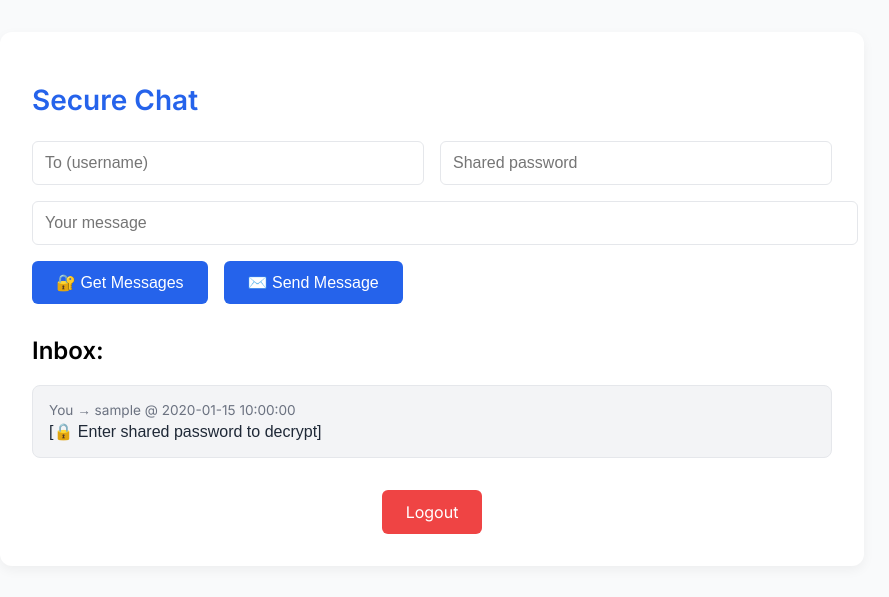
After one commit to dienmai123/finalProject, a Flask app: page /chat in a window 1280 px wide. The commit adds this page. Shown: the top 597 px of the page, without its empty margins (208-1097 px from the left). Run offline with Flask 3, Linux system fonts and the light colour scheme; a user stored in the database is signed in; tables that the repository leaves empty hold one stand-in row (values such as "Sample post").

Commit message:
added more stuff

```diff
--- a/app.py
+++ b/app.py
@@ -2,16 +2,14 @@ from flask import Flask, render_template, request, redirect, url_for, session, f
 import pyotp, qrcode, io, base64
 from models import db, User
 from datetime import datetime
-import os
-from dotenv import load_dotenv
+from models import Message
+from crypto_utils import encrypt_message, decrypt_message
 
-# Load environment variables from .env
-load_dotenv()
 
 # Initialize Flask application
 app = Flask(__name__)
 app.config['SQLALCHEMY_DATABASE_URI'] = 'sqlite:///2fa.db'
-app.config['SECRET_KEY'] = os.environ['SECRET_KEY']  # Load secret key securely
+app.config['SECRET_KEY'] = 'your-very-secret-key-123'  # Change this for production!
 db.init_app(app)
 
 # Create database tables
@@ -44,16 +42,12 @@ def setup_2fa(username):
     user = User.query.filter_by(username=username).first()
 
     # Generate random secret
-    if not user.get_totp_secret():
-        totp_secret = pyotp.random_base32()
-        user.set_totp_secret(totp_secret)
-        db.session.commit()
-    else:
-        totp_secret = user.get_totp_secret()
-
+    totp_secret = pyotp.random_base32()
+    user.totp_secret = totp_secret
+    db.session.commit()
 
     # Generate QR Code
-    totp_uri = pyotp.TOTP(totp_secret).provisioning_uri(
+    totp_uri = pyotp.totp.TOTP(totp_secret).provisioning_uri(
         name=username,
         issuer_name="Secure 2FA App"
     )
@@ -83,7 +77,7 @@ def login():
         session['username'] = username
         session['temp_user_id'] = user.id
 
-        if user.get_totp_secret():
+        if user.totp_secret:
             return redirect(url_for('verify_2fa'))
         else:
             flash('Login successful (No 2FA enabled)')
@@ -101,7 +95,7 @@ def verify_2fa():
 
     if request.method == 'POST':
         otp = request.form['otp']
-        totp = pyotp.TOTP(user.get_totp_secret())
+        totp = pyotp.TOTP(user.totp_secret)
 
         if totp.verify(otp):
             session['authenticated'] = True
@@ -152,7 +146,8 @@ def forgot_password():
             token = user.generate_reset_token()
             db.session.commit()
 
-            # For demonstration, display the reset link
+            # In a real application, I would send this link via email
+            # For demonstration, we'll just show it as a flash message
             reset_link = url_for('reset_password', token=token, _external=True)
             flash(f'Password reset link (for demonstration): {reset_link}')
             return redirect(url_for('forgot_password'))
@@ -188,6 +183,67 @@ def reset_password(token):
 
     return render_template('reset_password.html')
 
+@app.route('/chat', methods=['GET', 'POST'])
+def chat():
+    if not session.get('authenticated'):
+        return redirect(url_for('login'))
+
+    user = User.query.get(session['user_id'])
+    shared_password = request.form.get('shared_password')
+    action = request.form.get('action')
+
+    # Handle Send
+    if action == 'send':
+        receiver_username = request.form['receiver']
+        message_text = request.form['message']
+
+        if not receiver_username or not message_text or not shared_password:
+            flash("All fields required to send a message.")
+            return redirect(url_for('chat'))
+
+        receiver = User.query.filter_by(username=receiver_username).first()
+        if not receiver:
+            flash('Receiver does not exist.')
+            return redirect(url_for('chat'))
+
+        encrypted = encrypt_message(message_text, shared_password)
+        new_msg = Message(sender_id=user.id, receiver_id=receiver.id, ciphertext=encrypted)
+        db.session.add(new_msg)
+        db.session.commit()
+        flash('Message sent securely!')
+        return redirect(url_for('chat'))
+
+    # Handle Decryption (or just viewing inbox)
+    messages_raw = Message.query.filter(
+        (Message.sender_id == user.id) | (Message.receiver_id == user.id)
+    ).order_by(Message.timestamp.desc()).all()
+
+    decrypted_messages = []
+    for msg in messages_raw:
+        sender_user = User.query.get(msg.sender_id)
+        receiver_user = User.query.get(msg.receiver_id)
+
+        if msg.receiver_id == user.id:
+            if shared_password:
+                try:
+                    decrypted = decrypt_message(msg.ciphertext, shared_password).decode()
+                except Exception:
+                    decrypted = "[Decryption failed]"
+            else:
+                decrypted = "[🔒 Enter shared password to decrypt]"
+        else:
+            decrypted = "[📤 Message sent — content hidden here]"
+
+        decrypted_messages.append({
+            'sender_id': msg.sender_id,
+            'receiver_id': msg.receiver_id,
+            'sender_username': sender_user.username if sender_user else "Unknown",
+            'receiver_username': receiver_user.username if receiver_user else "Unknown",
+            'timestamp': msg.timestamp,
+            'plaintext': decrypted
+        })
+
+    return render_template("chat.html", user=user, messages=decrypted_messages)
 # Run the application
 if __name__ == '__main__':
     app.run(debug=True, host='0.0.0.0', port=5000)
--- /dev/null
+++ b/templates/chat.html
@@ -0,0 +1,165 @@
+<!DOCTYPE html>
+<html lang="en">
+<head>
+  <meta charset="UTF-8" />
+  <meta name="viewport" content="width=device-width, initial-scale=1.0"/>
+  <title>Secure Chat</title>
+  <link href="https://fonts.googleapis.com/css2?family=Inter:wght@400;600&display=swap" rel="stylesheet"/>
+  <style>
+    :root {
+      --primary: #2563eb;
+      --secondary: #f3f4f6;
+      --bg: #f9fafb;
+      --card: #ffffff;
+      --border: #e5e7eb;
+      --text-dark: #1f2937;
+      --text-light: #6b7280;
+    }
+
+    body {
+      font-family: 'Inter', sans-serif;
+      background-color: var(--bg);
+      padding: 2rem;
+      margin: 0;
+    }
+
+    .chat-container {
+      max-width: 800px;
+      margin: auto;
+      background: var(--card);
+      padding: 2rem;
+      border-radius: 12px;
+      box-shadow: 0 4px 12px rgba(0,0,0,0.05);
+    }
+
+    h1 {
+      font-size: 1.75rem;
+      margin-bottom: 1.5rem;
+      color: var(--primary);
+    }
+
+    form {
+      display: flex;
+      flex-direction: column;
+      gap: 1rem;
+      margin-bottom: 2rem;
+    }
+
+    input[type="text"], input[type="password"] {
+      padding: 0.75rem;
+      font-size: 1rem;
+      border: 1px solid var(--border);
+      border-radius: 6px;
+      width: 100%;
+    }
+
+    .form-group {
+      display: flex;
+      gap: 1rem;
+    }
+
+    .action-buttons {
+      display: flex;
+      gap: 1rem;
+    }
+
+    button {
+      background-color: var(--primary);
+      color: white;
+      padding: 0.75rem 1.5rem;
+      font-size: 1rem;
+      border: none;
+      border-radius: 6px;
+      cursor: pointer;
+      transition: background 0.2s ease;
+      align-self: flex-start;
+    }
+
+    button:hover {
+      background-color: #1d4ed8;
+    }
+
+    .message-box {
+      background: var(--secondary);
+      padding: 1rem;
+      border-radius: 8px;
+      margin-bottom: 1rem;
+      border: 1px solid var(--border);
+    }
+
+    .message-meta {
+      font-size: 0.85rem;
+      color: var(--text-light);
+      margin-bottom: 0.25rem;
+    }
+
+    .plaintext {
+      font-family: sans-serif;
+      color: var(--text-dark);
+      font-size: 1rem;
+      word-wrap: break-word;
+    }
+
+    .logout-wrapper {
+      text-align: center;
+      margin-top: 2rem;
+    }
+
+    .logout-btn {
+      background-color: #ef4444;
+      color: white;
+      padding: 0.75rem 1.5rem;
+      text-decoration: none;
+      border-radius: 6px;
+      font-weight: 500;
+      display: inline-block;
+    }
+
+    .logout-btn:hover {
+      background-color: #dc2626;
+    }
+  </style>
+</head>
+<body>
+  <div class="chat-container">
+    <h1>Secure Chat</h1>
+
+    <form method="POST">
+      <div class="form-group">
+        <input type="text" name="receiver" placeholder="To (username)">
+        <input type="password" name="shared_password" placeholder="Shared password" required>
+      </div>
+      <input type="text" name="message" placeholder="Your message">
+
+      <div class="action-buttons">
+        <button type="submit" name="action" value="decrypt">🔐 Get Messages</button>
+        <button type="submit" name="action" value="send">✉️ Send Message</button>
+      </div>
+    </form>
+
+    <h2>Inbox:</h2>
+    {% for msg in messages %}
+      <div class="message-box">
+        <div class="message-meta">
+          {% if msg.sender_id == user.id %}
+            You → {{ msg.receiver_username }} @ {{ msg.timestamp }}
+          {% elif msg.receiver_id == user.id %}
+            {{ msg.sender_username }} → You @ {{ msg.timestamp }}
+          {% else %}
+            Message @ {{ msg.timestamp }}
+          {% endif %}
+        </div>
+        <div class="plaintext">
+          {{ msg.plaintext }}
+        </div>
+      </div>
+    {% else %}
+      <p>No messages yet.</p>
+    {% endfor %}
+
+    <div class="logout-wrapper">
+      <a href="{{ url_for('logout') }}" class="logout-btn">Logout</a>
+    </div>
+  </div>
+</body>
+</html>
--- a/templates/dashboard.html
+++ b/templates/dashboard.html
@@ -145,7 +145,9 @@
             <p><strong>Security Status:</strong> Protected with 2FA</p>
         </div>
 
-        <a href="{{ url_for('logout') }}" class="logout-btn">Logout</a>
+        <div style="display: flex; justify-content: center; gap: 1rem;">
+            <a href="{{ url_for('chat') }}" class="logout-btn">Secure Chat</a>
+        </div>
     </div>
 </body>
 </html>
```
Also changed, not shown: crypto_utils.py (added, +33 -0 lines), models.py (+23 -14 lines), instance/2fa.db.
